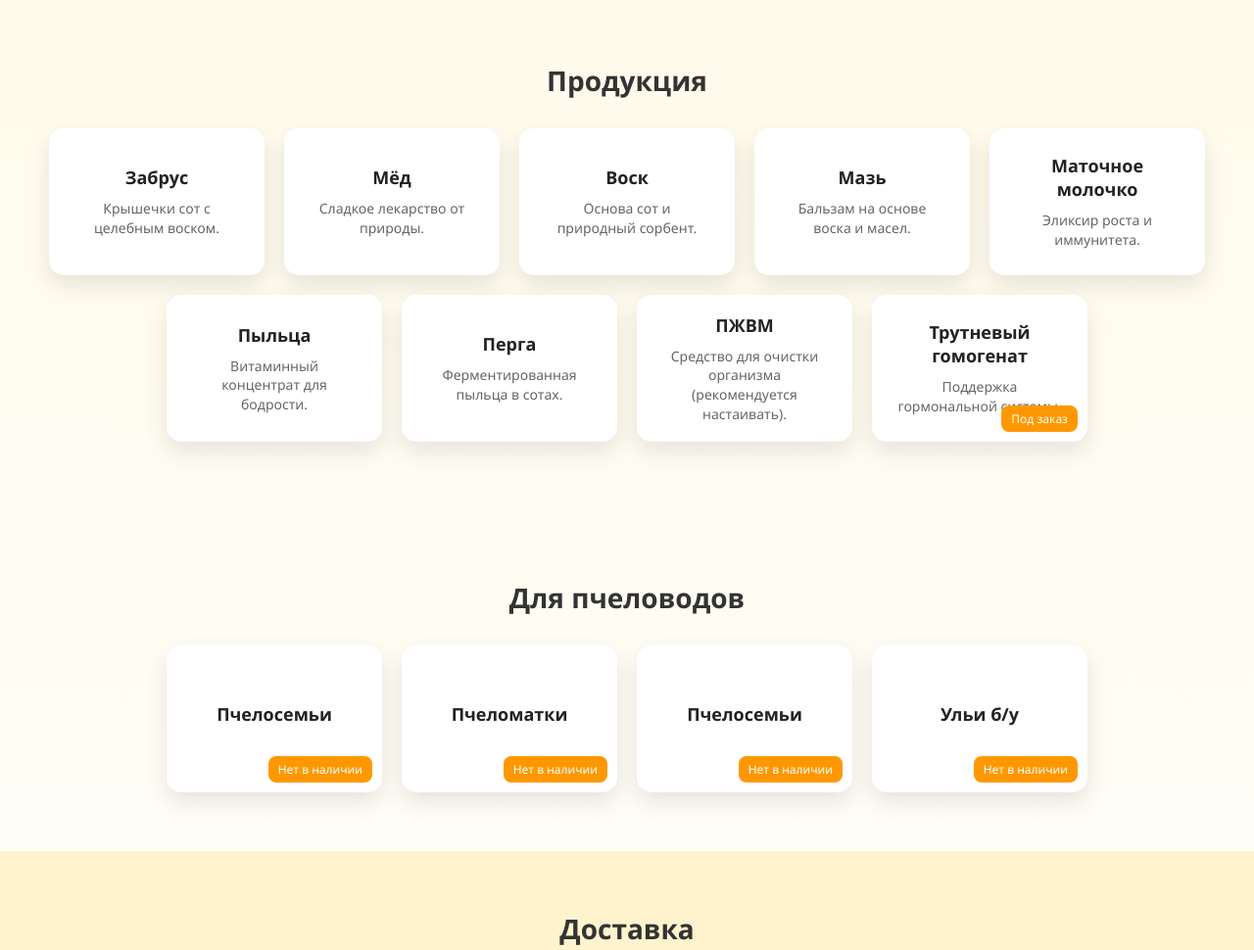
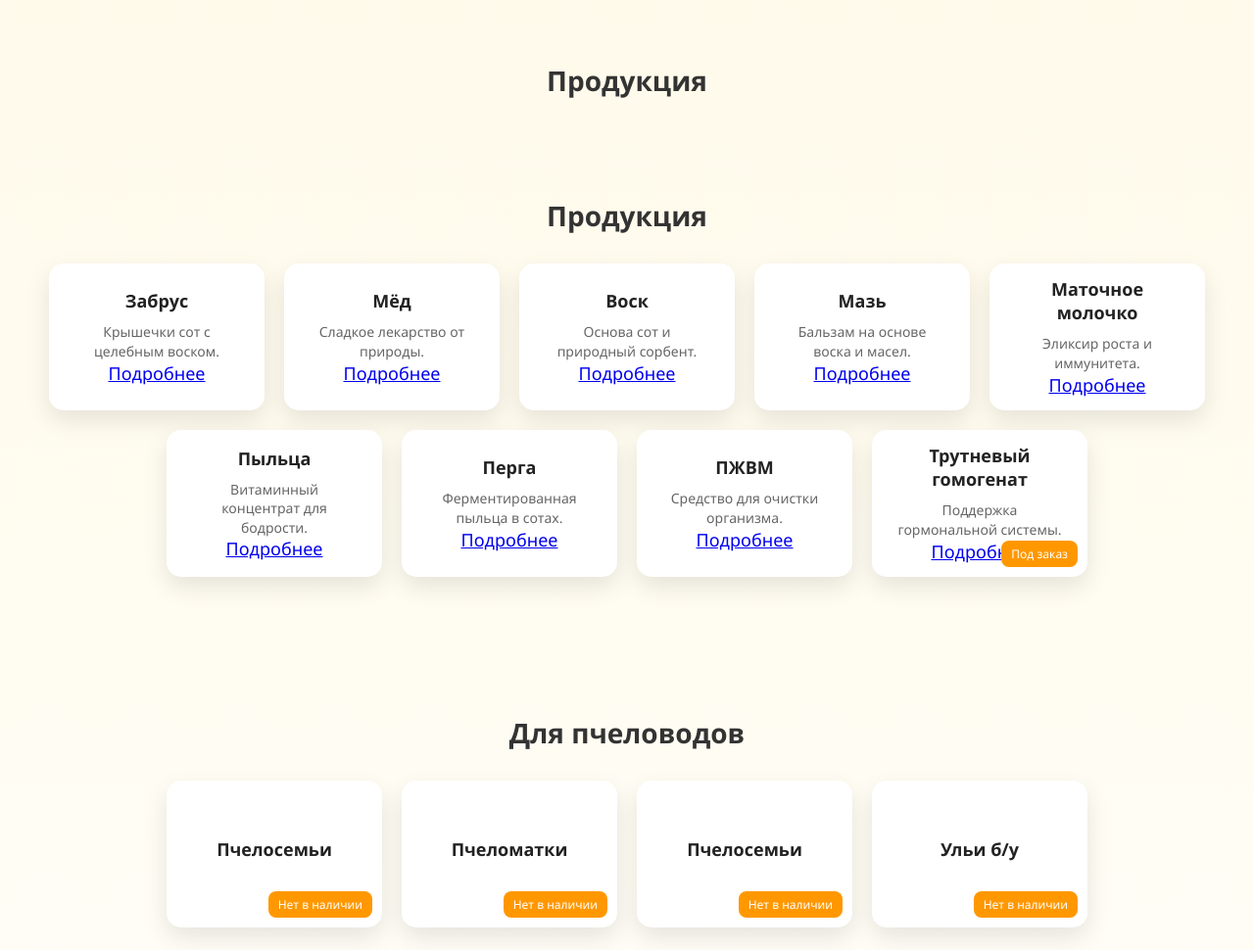
Before and after one commit to Davo2012/hive-soul, a plain HTML site: page index.html in a window 1280 px wide. Shown: the part 880-1850 px from the top of the page at 98% size. Drawn offline with Linux system fonts and the light colour scheme.

Commit message:
Update index.html

```diff
--- a/index.html
+++ b/index.html
@@ -46,52 +46,64 @@
  <section id="products">
   <h2>Продукция</h2>
 
+ <section id="products">
+  <h2>Продукция</h2>
+
   <div class="cards">
 
     <div class="card">
       <h3>Забрус</h3>
       <p class="desc">Крышечки сот с целебным воском.</p>
+      <a href="zabrus.html" class="btn">Подробнее</a>
     </div>
 
     <div class="card">
       <h3>Мёд</h3>
       <p class="desc">Сладкое лекарство от природы.</p>
+      <a href="med.html" class="btn">Подробнее</a>
     </div>
 
     <div class="card">
       <h3>Воск</h3>
       <p class="desc">Основа сот и природный сорбент.</p>
+      <a href="vosk.html" class="btn">Подробнее</a>
     </div>
 
     <div class="card">
       <h3>Мазь</h3>
       <p class="desc">Бальзам на основе воска и масел.</p>
+      <a href="maz.html" class="btn">Подробнее</a>
     </div>
 
     <div class="card">
       <h3>Маточное молочко</h3>
       <p class="desc">Эликсир роста и иммунитета.</p>
+      <a href="molochko.html" class="btn">Подробнее</a>
     </div>
 
     <div class="card">
       <h3>Пыльца</h3>
       <p class="desc">Витаминный концентрат для бодрости.</p>
+      <a href="pylca.html" class="btn">Подробнее</a>
     </div>
 
     <div class="card">
       <h3>Перга</h3>
       <p class="desc">Ферментированная пыльца в сотах.</p>
+      <a href="perga.html" class="btn">Подробнее</a>
     </div>
 
     <div class="card">
       <h3>ПЖВМ</h3>
-      <p class="desc">Средство для очистки организма (рекомендуется настаивать).</p>
+      <p class="desc">Средство для очистки организма.</p>
+      <a href="pzhvm.html" class="btn">Подробнее</a>
     </div>
 
     <div class="card">
       <h3>Трутневый гомогенат</h3>
       <p class="desc">Поддержка гормональной системы.</p>
       <span class="status">Под заказ</span>
+      <a href="trutnevyi.html" class="btn">Подробнее</a>
     </div>
 
   </div>
```
